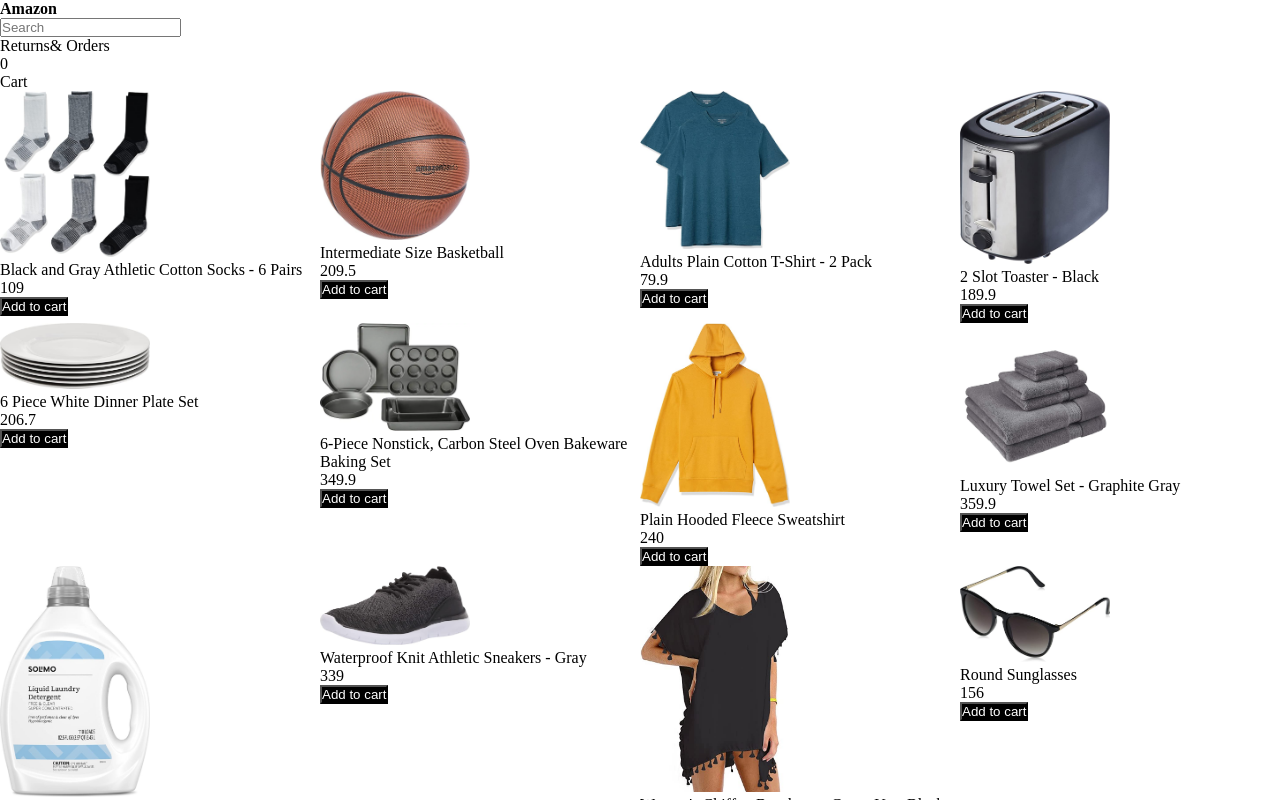
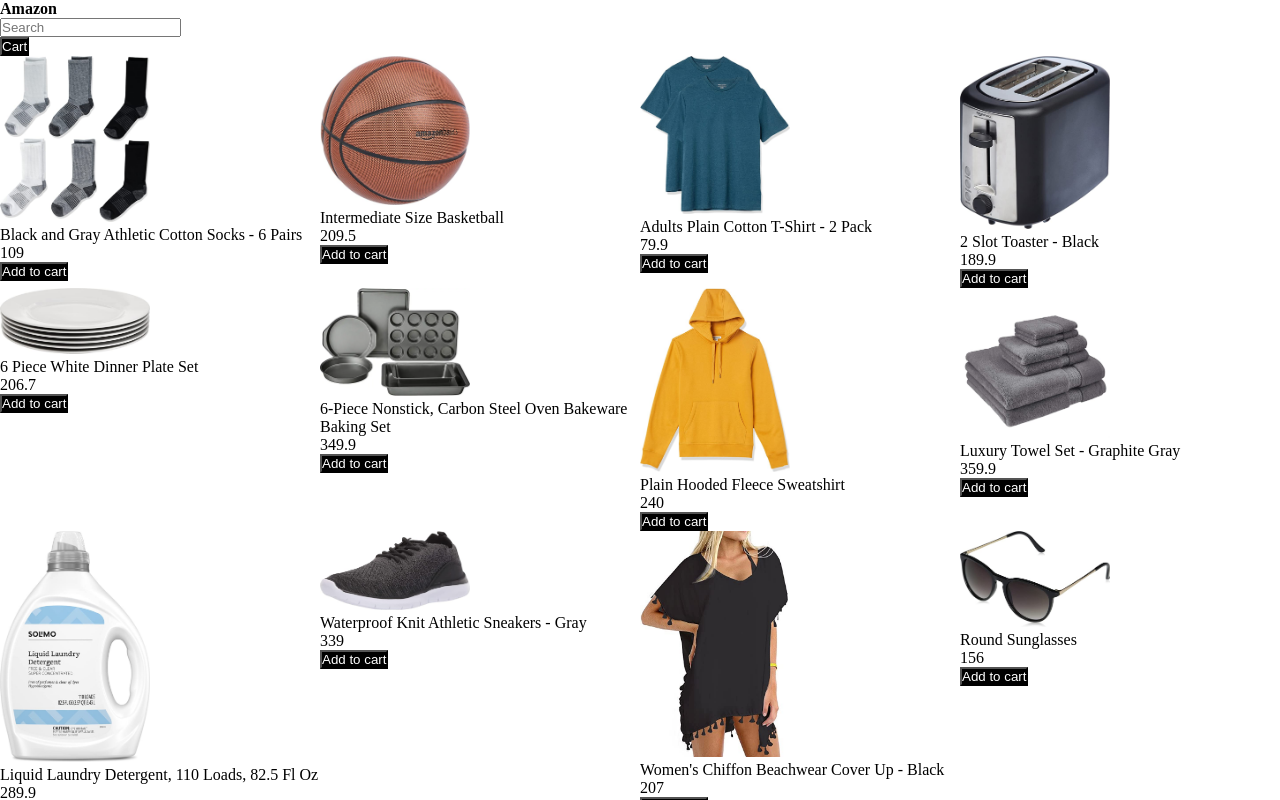
Before and after one commit to LuckySibanda/react-ecommerce-site, a React (Vite) app: page / in a window 1280 px wide. Shown: the top 800 px of the page. Built offline with nearby package versions, Linux system fonts and the light colour scheme.

Commit message:
Implement: Cart drop down on condition controlled by button in header

```diff
--- a/src/App.css
+++ b/src/App.css
@@ -24,3 +24,11 @@ button {
 img {
 	width: 50%;
 }
+
+.cart {
+	position: absolute;
+	right: 10px;
+	top: 10px;
+	transform: translate(-45%);
+	overflow: hidden;
+}
--- a/src/App.jsx
+++ b/src/App.jsx
@@ -2,6 +2,7 @@ import React from "react"
 import MainBody from "./componets/Main-products"
 import { products } from "./products"
 import Header from "./componets/Header"
+// import Cart from "./componets/Cart"
 
 export default function App() {
 
@@ -47,8 +48,8 @@ export default function App() {
     }
 
     // console.log(cartCount)
-    // console.log(cart)
-    console.log(cartAmount)
+    // console.log(typeof(cart))
+    // console.log(cartAmount)
 
     const productGrid = productsData.map(item => (
         <MainBody
@@ -64,12 +65,17 @@ export default function App() {
     return (
         <main>
             <Header
-                cartCounter={cartCount}
+                cartArray={cart}
+                cartAmount={cartAmount}
+                cartCount={cartCount}
+                // carty={cartColumn}
                 />
-
+            {/* {cart} */}
             <section className="product--grid">
                 {productGrid}
             </section>
+
+
         </main>
     )
 }
--- /dev/null
+++ b/src/componets/Cart.jsx
@@ -0,0 +1,26 @@
+import React from "react";
+import PropTypes from 'prop-types'
+
+export default function Cart(props) {
+
+    const styles = {
+        backgroundColor: props.show === 'true' ? 'lightblue' : 'lightgreen'
+    }
+
+    return(
+        <div style={styles}>
+            <div>{props.cartCounter}</div>
+            <div>{props.name} {props.quantity}</div>
+            <button onClick={props.handleCartClick}>Click me</button>
+        </div>
+    )
+}
+
+Cart.propTypes = {
+    show: PropTypes.bool.isRequired,
+    handleCartClick: PropTypes.func.isRequired,
+    cartCounter: PropTypes.number.isRequired,
+
+    name: PropTypes.string.isRequired,
+    quantity: PropTypes.number.isRequired,
+}
--- a/src/componets/Header.jsx
+++ b/src/componets/Header.jsx
@@ -1,9 +1,17 @@
-// import React from "react";
+import React from "react";
 import PropTypes from 'prop-types'
 
 export default function Header(props) {
 
+    const [open, setOpen] = React.useState(false)
 
+    function showCart() {
+        setOpen(prevState => prevState = !prevState)
+    }
+    // function decon() {
+    //     console.log(props.cartArray)
+    //     // return props.cartArray
+    // }
     return (
         <header>
             <div className="logo--container">
@@ -22,23 +30,40 @@ export default function Header(props) {
                 </div>
             </form>
 
-            <div className="header--cart--buttons">
-                <p>Returns
-                    <span>& Orders
-                        {/* make bold and on new line, see em */}
-                    </span>
-                </p>
+            <button onClick={showCart}>Cart</button>
 
-                <div className="header--cart--container">
-                    {/* insert cart icon */}
-                    <span className="cart--counter">{props.cartCounter}</span>
-                    <p className="to--cart--button">Cart</p>
+            {/* {open && <div className="cart">
+                <div>{props.cartCount} {props.cartAmount}</div>
+                <div className="cart--propducts">
+                    {props.cartArray}
                 </div>
-            </div>
+            </div>} */}
+
+            {open && <div className="cart">
+                <div>{props.cartCount} {props.cartAmount}</div>
+                <div className="cart--propducts">
+                    {props.cartArray.map((item) => (
+                        <div key={item.productId}>
+                            {item.productName} {item.quantity}
+                        </div>
+                    ))}
+                </div>
+            </div>}
         </header>
     )
 }
 
+
+
 Header.propTypes = {
-    cartCounter: PropTypes.number.isRequired,
-}
+    cartCount: PropTypes.number.isRequired,
+    cartAmount: PropTypes.number.isRequired,
+    cartArray: PropTypes.arrayOf(
+        PropTypes.shape({
+            productId: PropTypes.string.isRequired,
+            productName: PropTypes.string.isRequired,
+            quantity: PropTypes.number.isRequired,
+        })
+    ).isRequired,
+    // carty: PropTypes.object.isRequired,
+};
```
